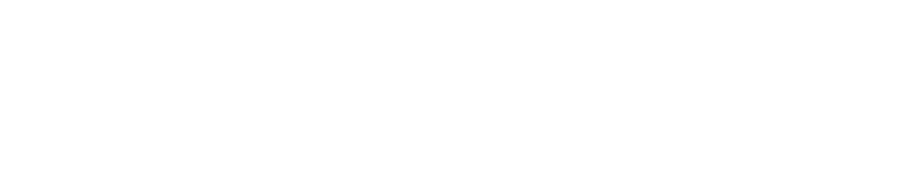
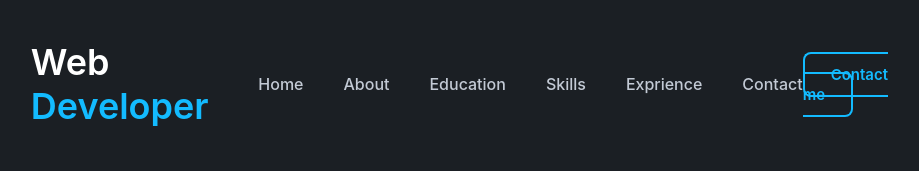
Before and after one commit to Arifuzzaman-Swapnil/Md_Arifuzzaman_Swapnil, a plain HTML site: page index.html in a window 1280 px wide. Shown: the whole page, without its empty margins (174-1093 px from the left). Drawn offline with nearby package versions, Linux system fonts and the light colour scheme.

Commit message:
Header Frontend design

```diff
--- a/index.html
+++ b/index.html
@@ -4,8 +4,49 @@
     <meta charset="UTF-8">
     <meta name="viewport" content="width=device-width, initial-scale=1.0">
     <title>Document</title>
+    <!-- #CSS -->
+    <link rel="stylesheet" href="styles.css">
+    <!-- #box icon -->
+    <link rel="stylesheet" href="https://unpkg.com/boxicons@latest/css/boxicons.min.css">
+    <!--remox icon-->
+    <link href="https://cdn.jsdelivr.net/npm/remixicon@3.5.0/fonts/remixicon.css" rel="stylesheet">
+    <link rel="stylesheet" href="https://unpkg.com/aos@next/dist/aos.css" />
 </head>
 <body>
+    <header>
+        <a href="#" class="logo">Web <span>Developer</span></a>
+        <div class="bx bx-menu" id="menu-icon"></div>
+        <ul class="navlist">
+            <li><a href="#Home">Home</a></li>
+            <li><a href="#About">About</a></li>
+            <li><a href="#Education">Education</a></li>
+            <li><a href="#Skills">Skills</a></li>
+            <li><a href="#Exprience">Exprience</a></li>
+            <li><a href="#Contact">Contact</a></li>
+        </ul>
+
+        <div class="top-btnn">
+            <a href="#" class="h-btn">Contact me</a>
+        </div>
+    </header>
+
+
+
+
+
+
+
+
+
+
+    <script src="./script.js"></script>
+    <script src="https://unpkg.com/aos@next/dist/aos.js"></script>
+    <script>
+        AOS.init({
+            offset:300,
+            duration:1400,
+        });
+    </script>
 
 </body>
 </html>
--- a/styles.css
+++ b/styles.css
@@ -9,7 +9,7 @@
 }
 
 :root{
-    --text-color: #fff;
+    --text-color: #ffffff;
     --bg-color: #1b1f24;
     --second-bg-color: #22282f;
     --main-color: #13bbff;
@@ -18,3 +18,67 @@
     --h2-font: 3 rem;
     --p-font: 1 rem;
 }
+body{
+    color:var(--text-color);
+    background: var(--bg-color);
+}
+
+header{
+    position: fixed;
+    width: 100%;
+    top: 0;
+    right: 0;
+    z-index: 1000;
+    display: flex;
+    align-items: center;
+    justify-content: space-between;
+    padding: 40px 16%;
+    background: transparent;
+    transition: all .50s ease;
+}
+.logo{
+     font-size: 36px;
+     color: var(--text-color);
+     font-weight: 600;
+}
+span{
+    color: var(--main-color);
+}
+.navlist{
+    display: flex;
+}
+.navlist a{
+    font-size: var(--p-font);
+    font-weight: 500;
+    color: var(--other-color);
+    margin-left: 40px;
+    transition: all .50s ease;
+}
+.navlist a:hover{
+    color: var(--main-color);
+    text-shadow: 3px 3px 20px var(--main-color), -2px 1px 30px var(--text-color)
+}
+#menu-icon{
+    font-size: 35px;
+    z-index: 10001;
+    cursor: pointer;
+    display: none;
+}
+.h-btn{
+    display: inline;
+    padding: 11px 26px;
+    background: transparent;
+    color: var(--main-color);
+    border: 2px solid var(--main-color);
+    border-radius: 8px;
+    font-size: 15px;
+    font-weight: 600;
+    transition: all 0.50s ease;
+}
+.h-btn:hover{
+    background: var(--main-color);
+    color: var(--bg-color);
+    box-shadow: 0 0 20px var(--main-color);
+    transform: scale(1.1);
+
+}
```
